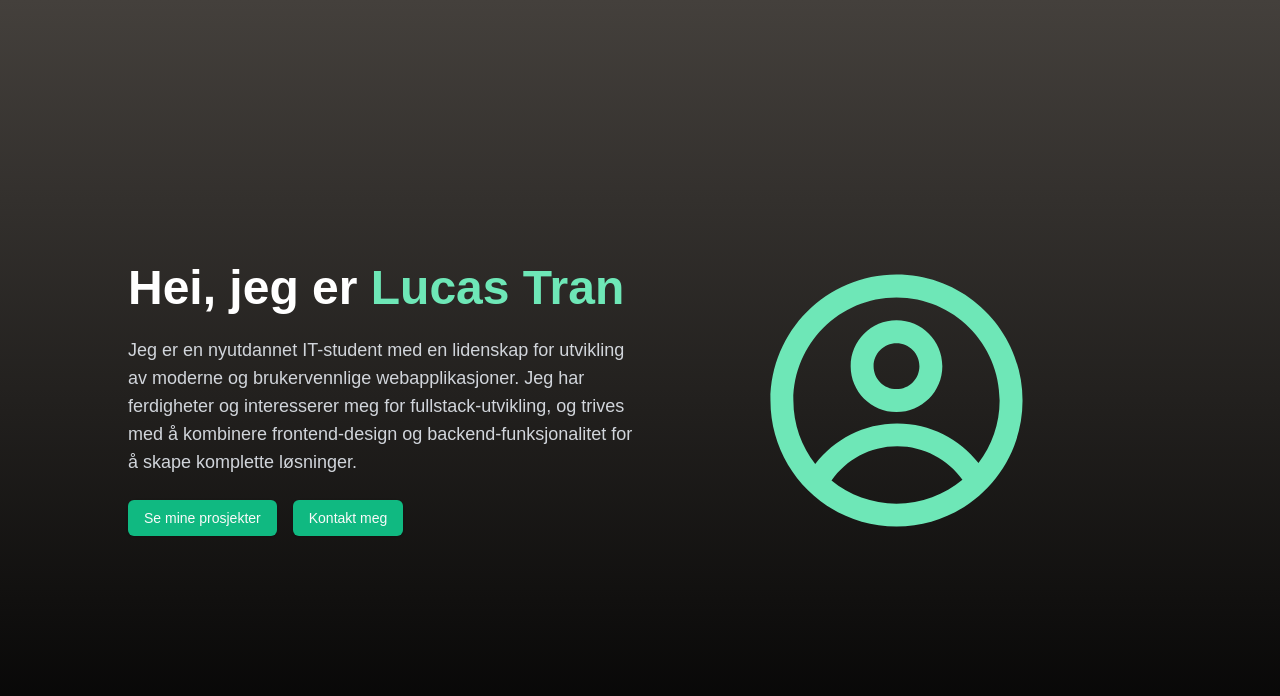
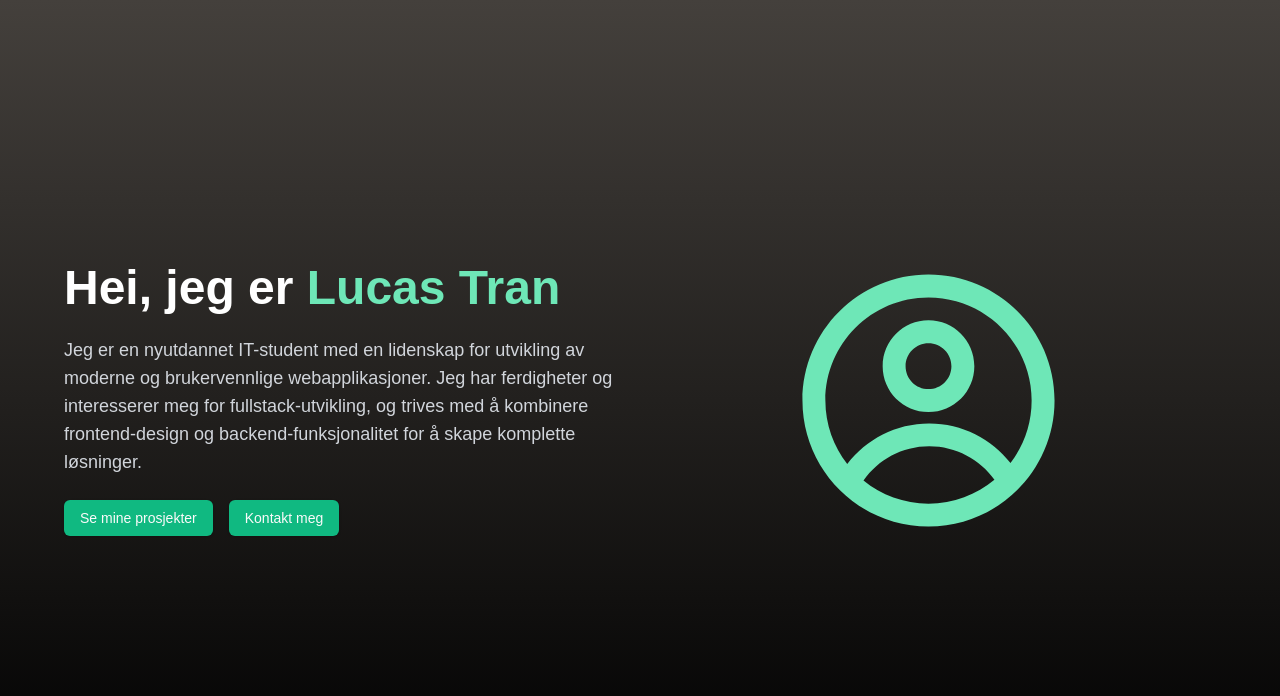
Before and after one commit to luctra02/Portfolio, a Next.js app in the folder my-app/: page / in a window 1280 px wide. Shown: the top 696 px of the page. Built offline with nearby package versions, Linux system fonts and the light colour scheme.

Commit message:
feat: :sparkles: add fade-in animation to text, button and image

```diff
--- a/my-app/src/app/page.tsx
+++ b/my-app/src/app/page.tsx
@@ -1,17 +1,39 @@
+"use client";
+
+import { useEffect } from "react";
+import { gsap } from "gsap";
 import { CgProfile } from "react-icons/cg";
 import { Button } from "@/components/ui/button";
 
 export default function Home() {
+    useEffect(() => {
+        gsap.fromTo(
+            ".fade-text", // Target text elements
+            { opacity: 0, y: 30 }, // Initial state (invisible, moved down)
+            { opacity: 1, y: 0, duration: 1, ease: "power2.out", stagger: 0.2 }
+        );
+        gsap.fromTo(
+            ".fade-button",
+            { opacity: 0, y: 40 }, // Start invisible and moved up a little
+            { opacity: 1, y: 0, duration: 1, ease: "power2.out" }
+        );
+        gsap.fromTo(
+            ".fade-image", // Target image (profile) element
+            { opacity: 0, scale: 0.8 },
+            { opacity: 1, scale: 1, duration: 1, ease: "power2.out" }
+        );
+    }, []);
+
     return (
         <main className="flex items-center justify-center min-h-screen bg-gradient-to-b from-stone-700 to-black text-white px-6">
-            <section className="flex flex-col md:flex-row items-center justify-between max-w-5xl w-full space-y-10 md:space-y-0">
+            <section className="flex flex-col md:flex-row items-center justify-between max-w-6xl w-full space-y-10 md:space-y-0">
                 {/* Text Section */}
                 <div className="flex flex-col text-left space-y-6 md:w-1/2">
-                    <h1 className="text-5xl font-bold">
+                    <h1 className="text-5xl font-bold fade-text">
                         Hei, jeg er{" "}
                         <span className="text-emerald-300">Lucas Tran</span>
                     </h1>
-                    <p className="text-lg text-gray-300">
+                    <p className="text-lg text-gray-300 fade-text">
                         Jeg er en nyutdannet IT-student med en lidenskap for
                         utvikling av moderne og brukervennlige webapplikasjoner.
                         Jeg har ferdigheter og interesserer meg for
@@ -20,17 +42,17 @@ export default function Home() {
                         komplette løsninger.
                     </p>
                     <div className="flex space-x-4">
-                        <Button className="bg-emerald-500 hover:bg-emerald-600 transition w-max">
+                        <Button className="bg-emerald-500 hover:bg-emerald-600 transition w-max fade-button">
                             Se mine prosjekter
                         </Button>
-                        <Button className="bg-emerald-500 hover:bg-emerald-600 transition w-max">
+                        <Button className="bg-emerald-500 hover:bg-emerald-600 transition w-max fade-button">
                             Kontakt meg
                         </Button>
                     </div>
                 </div>
 
                 {/* Image Section */}
-                <div className="flex items-center justify-center md:w-1/2">
+                <div className="flex items-center justify-center md:w-1/2 fade-image">
                     <CgProfile size={275} className="text-emerald-300" />
                 </div>
             </section>
```
